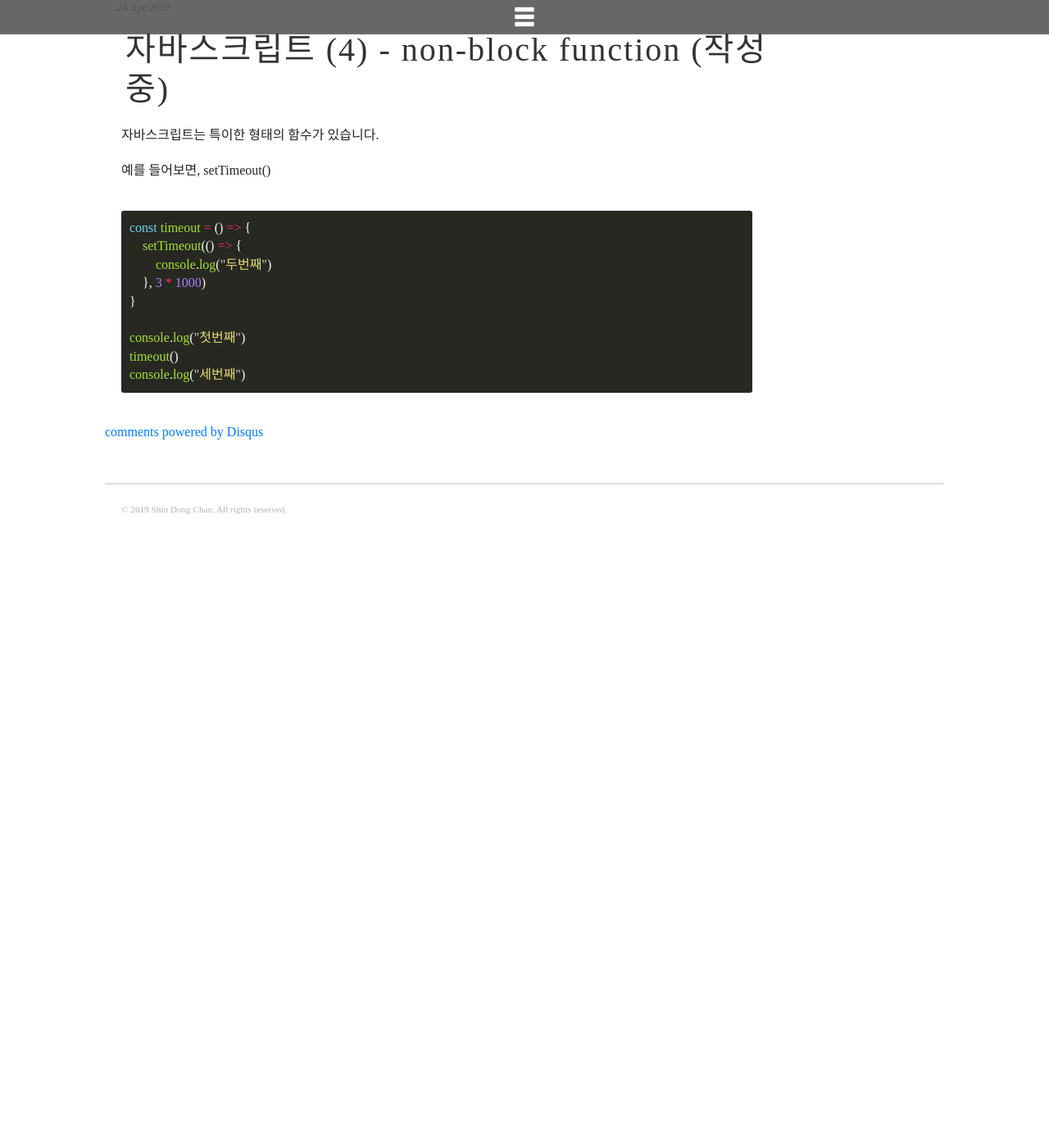
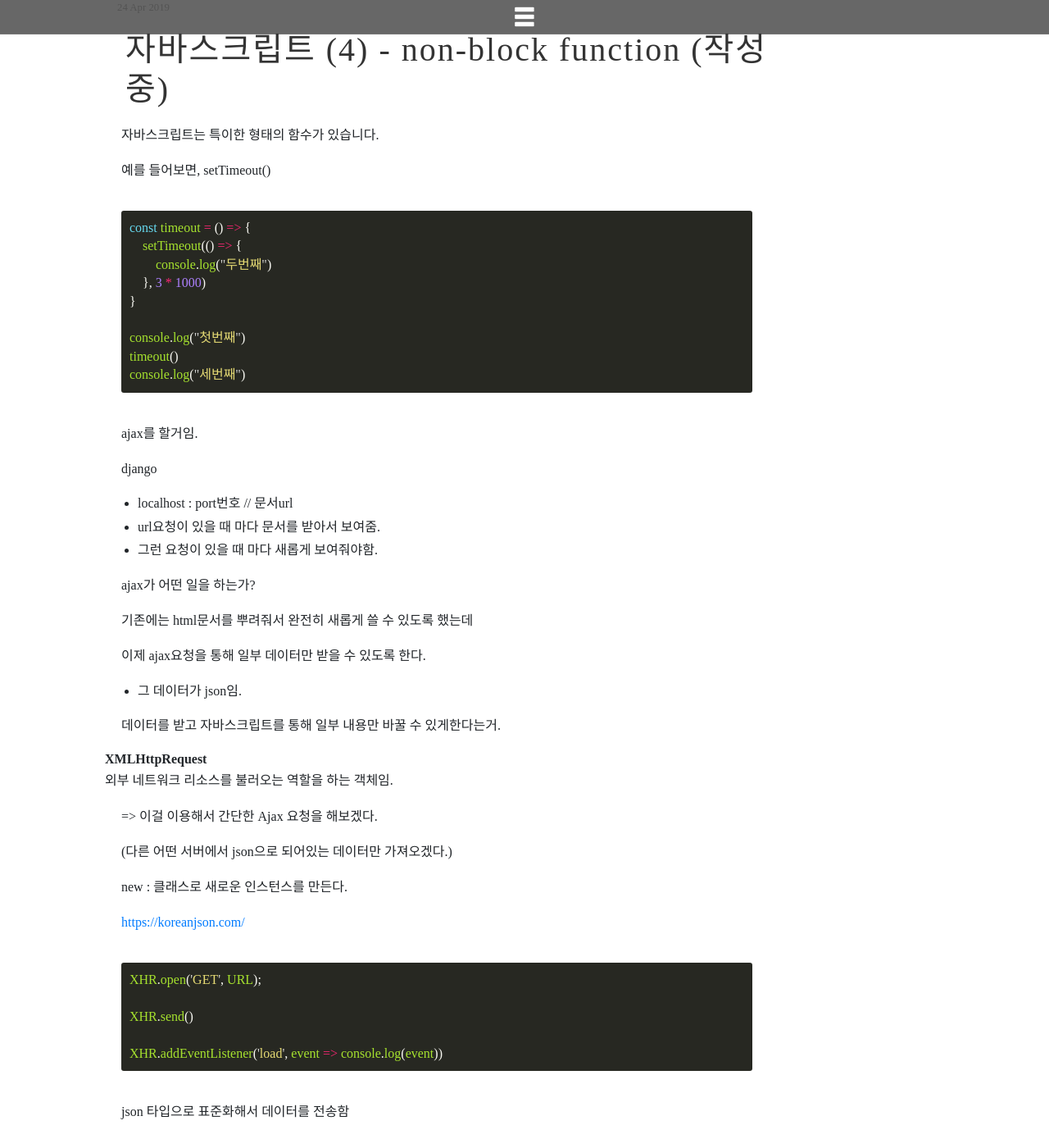
Before and after one commit to DongChanS/DongChanS.github.io, a Jekyll site: the page built from _posts/2019-04-24-59.md, in a window 1280 px wide and 1400 px high, scrolled down 416 px. Shown: the whole window at 82% size. Built offline with Jekyll 4.4.1, drawn with Linux system fonts in a browser that asks for light colours; nearby versions of some CDN libraries; some web fonts are replaced; comment, search, counter and statistics services are not loaded; before the commit the page ends 1046 px from its top, so only the background shows below that; some of the changed text lies outside the part shown.

Commit message:
working...

````diff
--- a/_posts/2019-04-24-59.md
+++ b/_posts/2019-04-24-59.md
@@ -20,3 +20,81 @@ console.log("첫번째")
 timeout()
 console.log("세번째")
 ```
+
+ajax를 할거임.
+
+
+
+django
+
+- localhost : port번호 // 문서url
+- url요청이 있을 때 마다 문서를 받아서 보여줌.
+- 그런 요청이 있을 때 마다 새롭게 보여줘야함.
+
+
+
+ajax가 어떤 일을 하는가?
+
+
+
+기존에는 html문서를 뿌려줘서 완전히 새롭게 쓸 수 있도록 했는데
+
+이제 ajax요청을 통해 일부 데이터만 받을 수 있도록 한다.
+
+- 그 데이터가 json임.
+
+데이터를 받고 자바스크립트를 통해 일부 내용만 바꿀 수 있게한다는거.
+
+
+
+XMLHttpRequest
+
+: 외부 네트워크 리소스를 불러오는 역할을 하는 객체임.
+
+=> 이걸 이용해서 간단한 Ajax 요청을 해보겠다.
+
+(다른 어떤 서버에서 json으로 되어있는 데이터만 가져오겠다.)
+
+
+
+new : 클래스로 새로운 인스턴스를 만든다.
+
+
+
+<https://koreanjson.com/>
+
+```javascript
+XHR.open('GET', URL);
+
+XHR.send()
+
+XHR.addEventListener('load', event => console.log(event))
+```
+
+json 타입으로 표준화해서 데이터를 전송함
+
+
+
+```javascript
+const input = document.querySelector('#js-userinput');
+// input이라는 변수는 input태그의 값에 따라서 동적으로 변화함.
+// primitive type & reference type의 차이
+```
+
+그래서 계속적으로 호출해도 값이 지속적으로 변하는 것이다.
+
+
+
+
+
+레퍼런스 타입
+
+- Array,object
+
+여러가지 것들이 들어갈 수 있음
+
+과일이 바뀐다고 해서 바구니가 바뀌는건아님.
+
+
+
+두개의 자바스크립트 파일을 html에서 임포트해도 다른쪽의 정보를 한쪽에서 활용가능함.
````
